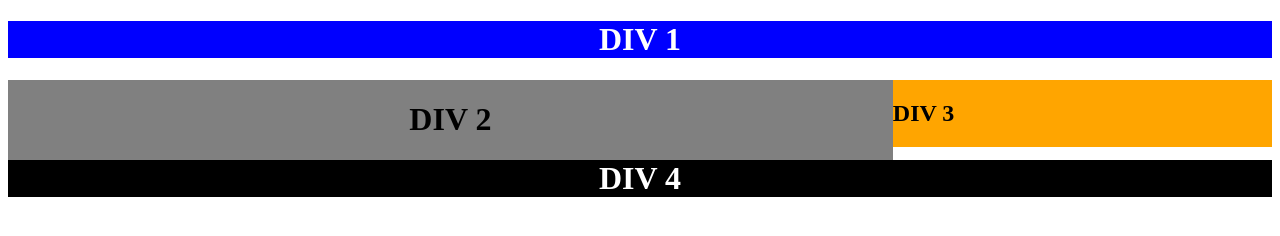
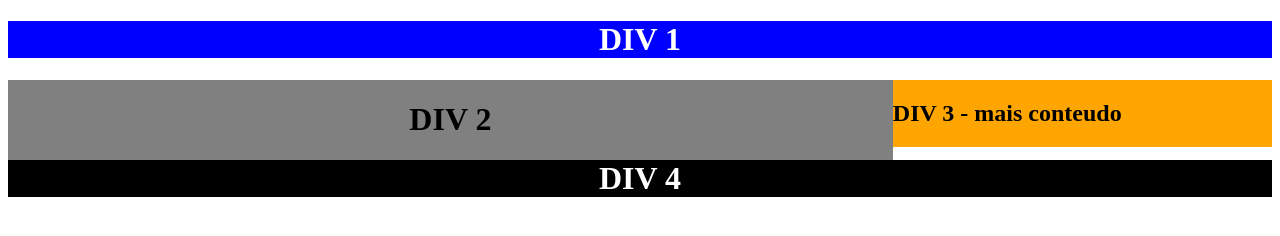
Before and after one commit to danilloborba/pw2015, a plain HTML site: page t1.html in a window 1280 px wide. Drawn offline with Linux system fonts and the light colour scheme.

Commit message:
teste
Mais coonteundo

```diff
--- a/t1.html
+++ b/t1.html
@@ -22,7 +22,7 @@
     min-height:70%;
 background-color: orange;
 ">
-<h2>DIV 3</h2>
+<h2>DIV 3 - mais conteudo</h2>
 </div>
 
 <div style="background-color:black;
```
